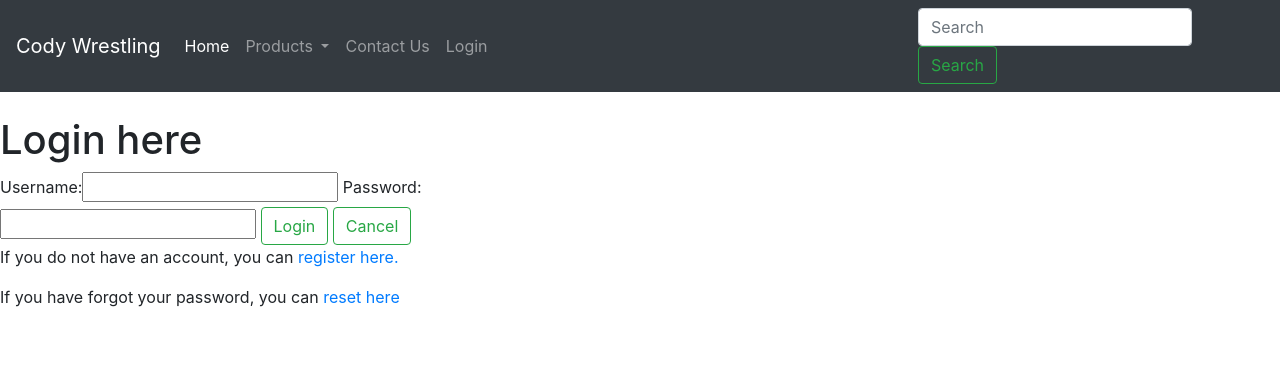
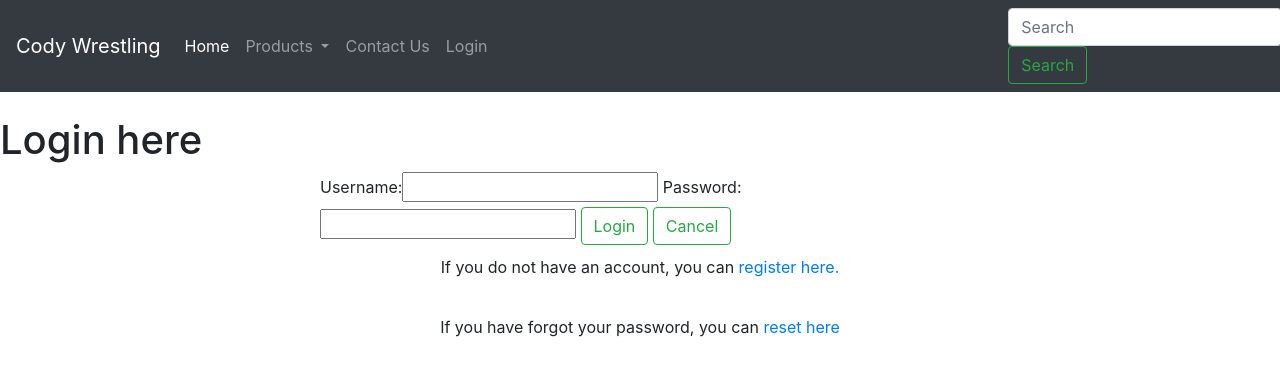
Before and after one commit to Chrisss09/cody-wrestling, a Django app: page /accounts/accounts/login/ in a window 1280 px wide. Shown: the top 376 px of the page. Run offline with Django 3.2, Linux system fonts and the light colour scheme; some libraries are stand-ins or nearby versions.

Commit message:
Added styling to text in login screen

```diff
--- a/static/css/main.css
+++ b/static/css/main.css
@@ -1,3 +1,9 @@
 form {
     width: 50%;
+    margin: 0 auto;
 }
+
+.login-text p {
+    text-align: center;
+    padding: 10px;
+}
```
